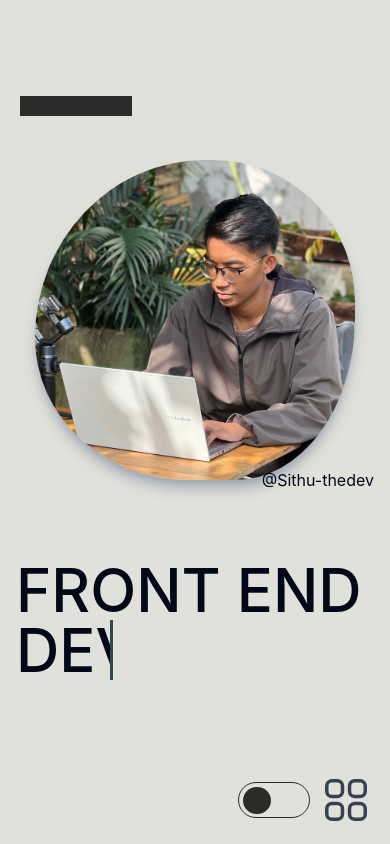
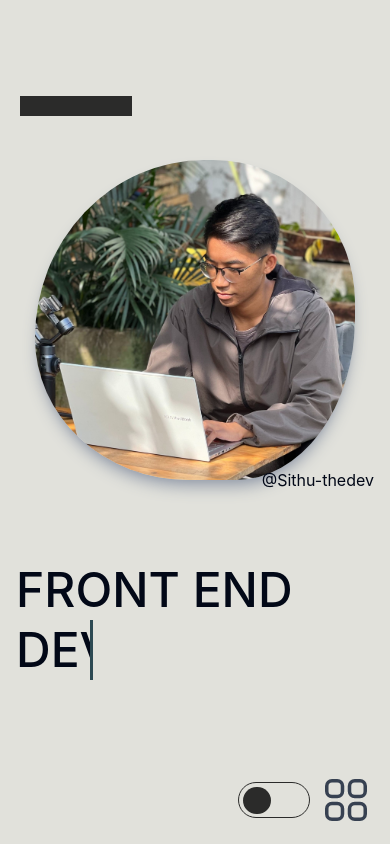
Before and after one commit to Sithu-Aung-Khant/Devfolio_01, a React (Vite) app: page / in a window 390 px wide. Shown: the top 844 px of the page. Built offline with nearby package versions, Linux system fonts and the light colour scheme.

Commit message:
reduce into text size and add line height

```diff
--- a/src/components/Intro.jsx
+++ b/src/components/Intro.jsx
@@ -33,7 +33,7 @@ const Intro = () => {
             </a>
           </div>
           <div className="md:w-2/3 pt-20 pb-6 md:py-10 md:-ml-16 z-30">
-            <div className="text-6xl md:text-7xl font-medium type-effect">
+            <div className="text-5xl md:text-7xl leading-tight font-medium type-effect">
               <p>FRONT END</p>
               <p>DEVELOPER</p>
             </div>
```
